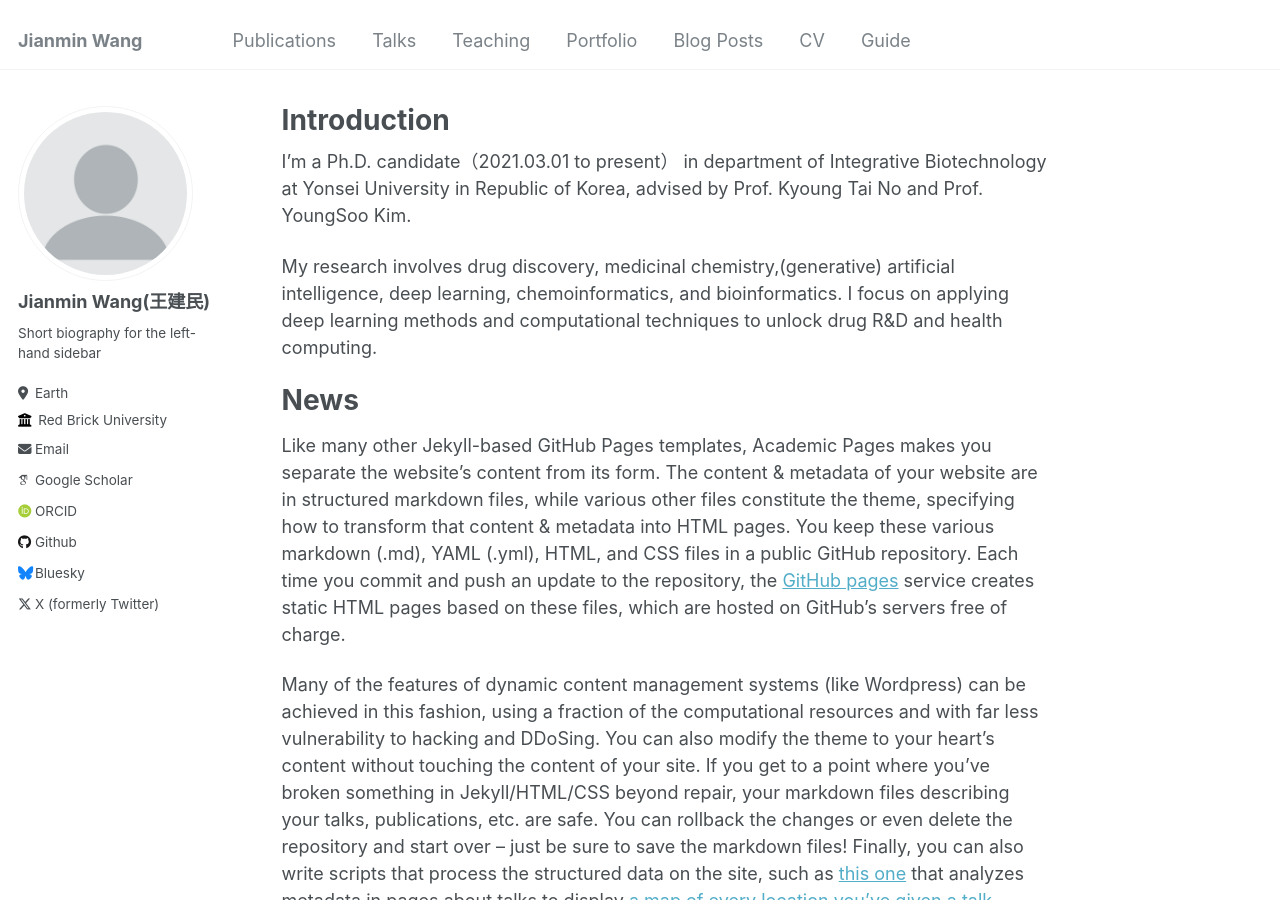
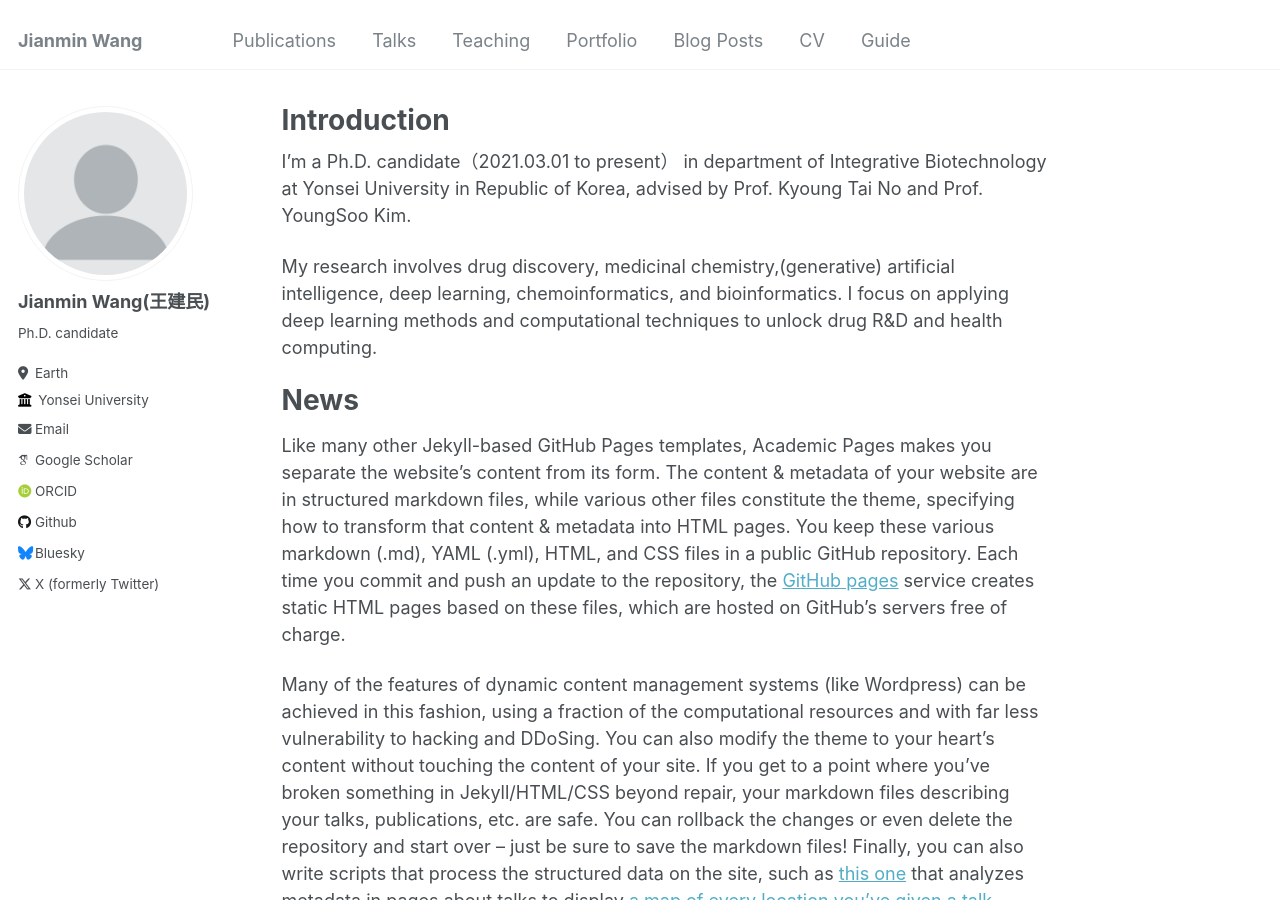
Before and after one commit to Jianmin2drugai/Jianmin2drugai.github.io, a Jekyll site: the page built from _pages/about.md, in a window 1280 px wide and 900 px high. Built offline with Jekyll 4.4.1, drawn with Linux system fonts in a browser that asks for light colours; some web fonts are replaced.

Commit message:
Update _config.yml

```diff
--- a/_config.yml
+++ b/_config.yml
@@ -24,11 +24,11 @@ author:
   avatar           : "profile.png"
   name             : "Jianmin Wang(王建民)"
   pronouns         : # example: "she/her"
-  bio              : "Short biography for the left-hand sidebar"
+  bio              : "Ph.D. candidate"
   location         : "Earth"
-  employer         : "Red Brick University"
+  employer         : "Yonsei University"
   uri              : # URL
-  email            : "none@example.org"
+  email            : "drugai@hotmail.com"
 
   # Academic websites
   Github           : "https://github.com/AspirinCode"
```
